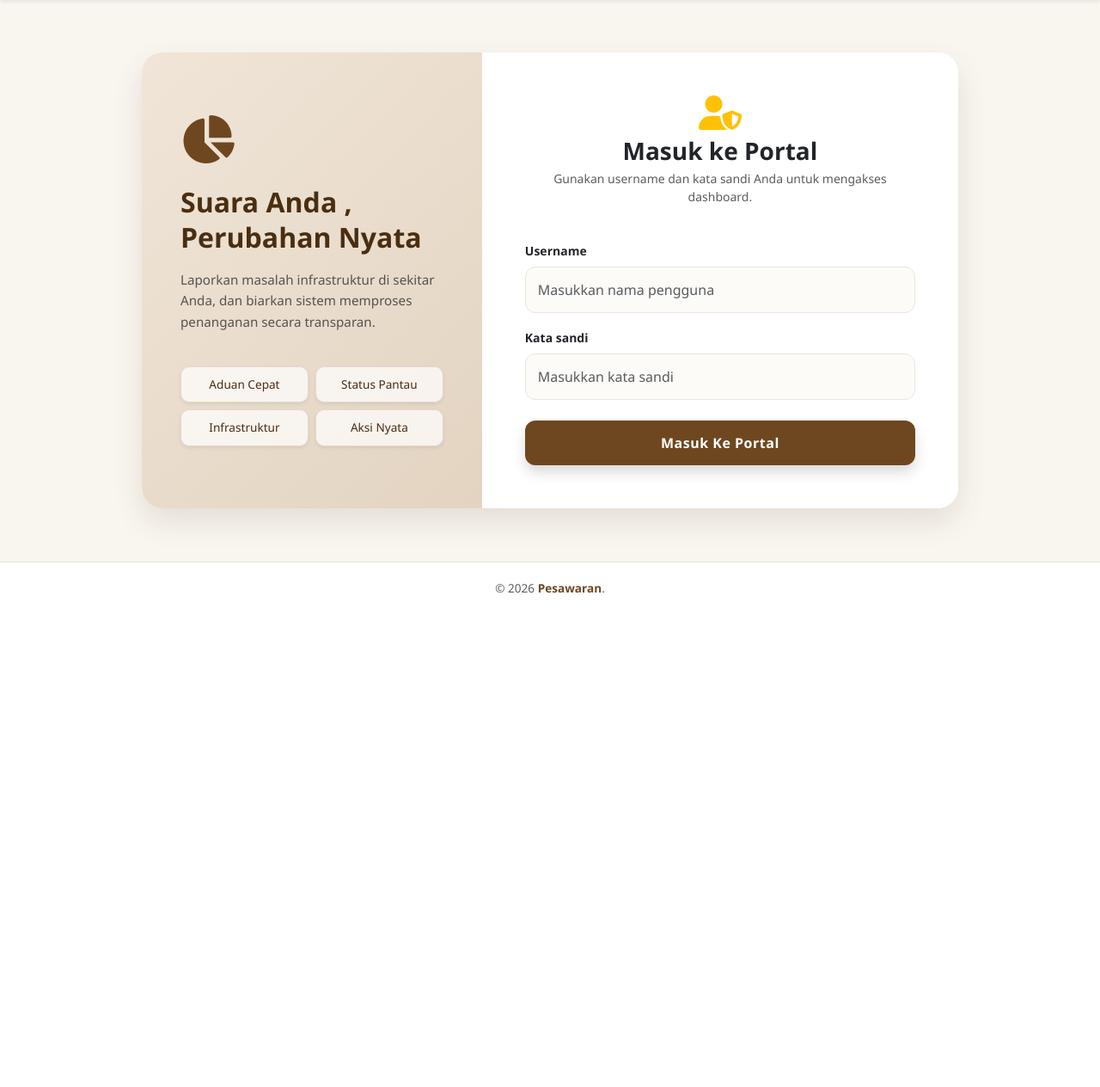
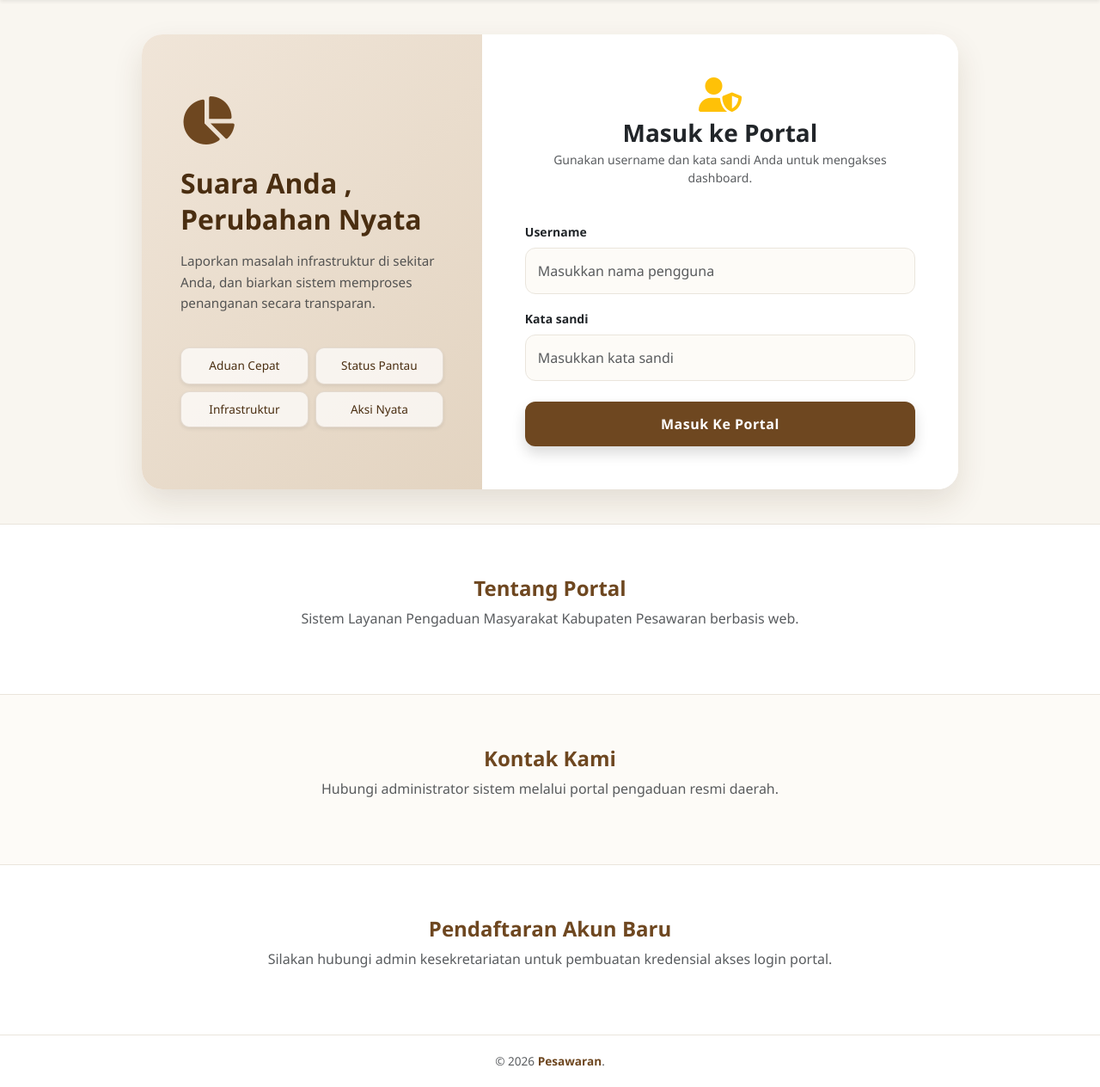
Before and after one commit to IET-Polinela/project-2026-ikromsafei, a Django app: page / in a window 1280 px wide. Shown: the part 86-1350 px from the top of the page at 86% size. Before the commit the page ends 776 px from the top, so only its background shows below. Run offline with Django 5.2, Linux system fonts and the light colour scheme.

Commit message:
Restore original Kota IET flow with brown style and fix action urls

```diff
--- a/server_smartcity/templates/backend_home.html
+++ b/server_smartcity/templates/backend_home.html
@@ -52,7 +52,7 @@
             transform: translateY(-1px);
         }
 
-        /* CONTAINER UTAMA BIAR DI TENGAH LAYAR (CENTERED) */
+        /* CONTAINER UTAMA (CENTERED) */
         .main-wrapper {
             flex: 1;
             display: flex;
@@ -61,7 +61,7 @@
             padding: 40px 0;
         }
 
-        /* CARD PORTAL LOGIN LEBIH BAGUS */
+        /* CARD PORTAL LOGIN */
         .card-login {
             border: none;
             border-radius: 24px;
@@ -70,14 +70,13 @@
             background-color: #ffffff;
         }
 
-        /* SISI KIRI (SIDEBAR INFO) */
+        /* SISI KIRI */
         .login-sidebar {
             background: linear-gradient(135deg, #F0E5D8 0%, var(--sidebar-brown) 100%);
             padding: 45px;
             display: flex;
             flex-direction: column;
             justify-content: center;
-            position: relative;
         }
         .login-sidebar h2 {
             color: var(--dark-brown);
@@ -91,11 +90,6 @@
             font-weight: 500;
             border-radius: 10px;
             padding: 10px;
-            transition: all 0.2s;
-        }
-        .btn-tag:hover {
-            background-color: #ffffff;
-            border-color: var(--primary-brown);
         }
 
         /* SISI KANAN (FORM INPUT) */
@@ -126,10 +120,15 @@
         .btn-login-custom:hover {
             background-color: var(--dark-brown);
             transform: translateY(-2px);
-            box-shadow: 0 5px 15px rgba(74, 46, 17, 0.2);
         }
 
-        /* FOOTER BAWAH */
+        /* SECTION UNTUK JANGKAR LINK BAWAHAN (KOTA IET ORIGINAL FLOW) */
+        .info-section {
+            background-color: #ffffff;
+            padding: 60px 0;
+            border-top: 1px solid #EAE5DC;
+        }
+
         footer {
             background-color: #ffffff;
             border-top: 1px solid #EAE5DC;
@@ -152,11 +151,11 @@
             <div class="collapse navbar-collapse" id="navbarNav">
                 <ul class="navbar-nav ms-4 me-auto mb-2 mb-lg-0">
                     <li class="nav-item"><a class="nav-link active" href="/">🏠 Rumah</a></li>
-                    <li class="nav-item"><a class="nav-link" href="/admin/">ℹ️ Tentang</a></li>
-                    <li class="nav-item"><a class="nav-link" href="/admin/">📞 Kontak</a></li>
+                    <li class="nav-item"><a class="nav-link" href="#tentang">ℹ️ Tentang</a></li>
+                    <li class="nav-item"><a class="nav-link" href="#kontak">📞 Kontak</a></li>
                 </ul>
                 <div class="d-flex">
-                    <a href="/admin/" class="btn btn-daftar-custom px-4 rounded-pill shadow-sm">Daftar</a>
+                    <a href="#daftar" class="btn btn-daftar-custom px-4 rounded-pill shadow-sm">Daftar</a>
                 </div>
             </div>
         </div>
@@ -189,7 +188,7 @@
                             <p class="text-muted small">Gunakan username dan kata sandi Anda untuk mengakses dashboard.</p>
                         </div>
 
-                        <form method="POST" action="/admin/login/">
+                        <form method="POST" action="">
                             {% csrf_token %}
                             <div class="mb-3">
                                 <label class="form-label text-dark small fw-bold">Username</label>
@@ -208,6 +207,27 @@
         </div>
     </div>
 
+    <div id="tentang" class="info-section">
+        <div class="container text-center">
+            <h4 class="fw-bold" style="color: var(--primary-brown);">Tentang Portal</h4>
+            <p class="text-muted">Sistem Layanan Pengaduan Masyarakat Kabupaten Pesawaran berbasis web.</p>
+        </div>
+    </div>
+
+    <div id="kontak" class="info-section style-reply" style="background-color: #FDFBF7;">
+        <div class="container text-center">
+            <h4 class="fw-bold" style="color: var(--primary-brown);">Kontak Kami</h4>
+            <p class="text-muted">Hubungi administrator sistem melalui portal pengaduan resmi daerah.</p>
+        </div>
+    </div>
+
+    <div id="daftar" class="info-section">
+        <div class="container text-center">
+            <h4 class="fw-bold" style="color: var(--primary-brown);">Pendaftaran Akun Baru</h4>
+            <p class="text-muted">Silakan hubungi admin kesekretariatan untuk pembuatan kredensial akses login portal.</p>
+        </div>
+    </div>
+
     <footer class="text-center text-muted">
         <div class="container">
             <p class="mb-0">&copy; 2026 <span style="color: var(--primary-brown); font-weight: 700;">Pesawaran</span>.</p>
```
